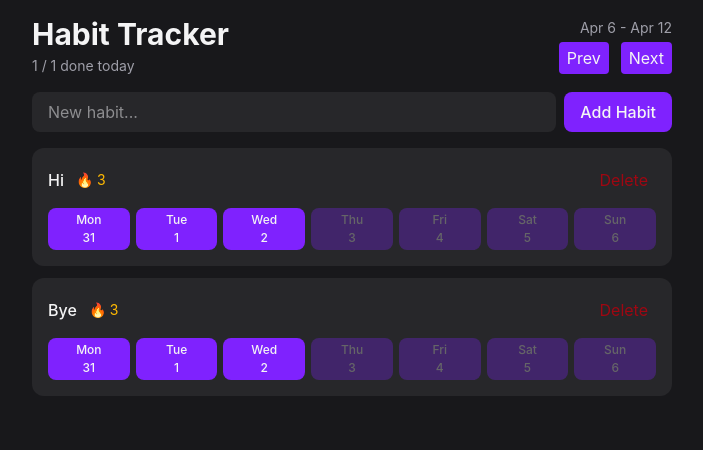
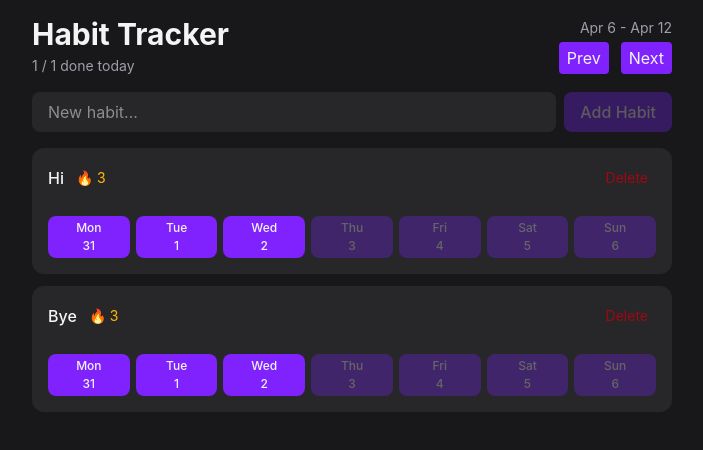
Before and after one commit to wshuston/resume-site, a React (Vite) app: page / in a window 1280 px wide. Shown: the top 450 px of the page, without its empty margins (288-991 px from the left). Built offline with nearby package versions, Linux system fonts and the light colour scheme.

Commit message:
adding form functionality

```diff
--- a/src/components/HabitForm.tsx
+++ b/src/components/HabitForm.tsx
@@ -1,10 +1,20 @@
 import {Button} from "./button";
+import {useState, type SubmitEvent} from "react";
 
 export function HabitForm() {
+    const [name, setName] = useState("")
+
+    function handleSubmit(e: SubmitEvent) {
+        e.preventDefault()
+
+        if (name.trim() === "") return
+        setName("")
+    }
+
     return (
-        <form action="" className="flex gap-2">
-            <input className="flex-1 rounded-lg bg-zinc-800 px-4 py-2 outline-none focus-visible:ring-2 focus-visible:ring-violet-500 " placeholder="New habit..."/>
-            <Button className="rounded-lg px-4 py-2 font-medium">Add Habit</Button>
+        <form onSubmit={handleSubmit} className="flex gap-2">
+            <input value={name} onChange={e => setName( e.target.value)} className="flex-1 rounded-lg bg-zinc-800 px-4 py-2 outline-none focus-visible:ring-2 focus-visible:ring-violet-500 " placeholder="New habit..."/>
+            <Button disabled={name.trim() === ""} className="rounded-lg px-4 py-2 font-medium">Add Habit</Button>
         </form>
     )
 }
--- a/src/components/HabitList.tsx
+++ b/src/components/HabitList.tsx
@@ -28,13 +28,13 @@ function HabitItem({ habit }: HabitItemProps) {
         end: endOfWeek(new Date(), {weekStartsOn: 1}),
     })
 
-    return <div className="rounded-xl bg-zinc-800 p-4">
+    return <div className="rounded-xl bg-zinc-800 p-4 flex flex-col gap-3">
         <div className="flex items-center justify-between mb-3">
             <div className="flex gap-3 items-center">
                 <span className="font-medium">{habit.name}</span>
                 <span className="text-sm text-amber-400">🔥 3</span>
             </div>
-            <Button variant="ghost-destructive">Delete</Button>
+            <Button variant="ghost-destructive" className="text-sm">Delete</Button>
         </div>
         <div className="flex gap-1.5">
             {visibleDates.map(date => (
--- a/src/components/button.tsx
+++ b/src/components/button.tsx
@@ -1,4 +1,4 @@
-import {ComponentProps, ReactNode} from "react";
+import {ComponentProps} from "react";
 import {twMerge} from "tailwind-merge";
 
 type Variant = "primary" | "secondary" | "ghost-destructive"
@@ -20,7 +20,7 @@ function getVariantStyles(variant: Variant) {
         case "primary":
             return "bg-violet-600 hover:bg-violet-500"
         case "secondary":
-            return "bg-zinc-600 hover:bg-zinc-600 text-zinc-400"
+            return "bg-zinc-700 hover:bg-zinc-600 text-zinc-400"
         case "ghost-destructive":
             return "hover:bg-red-800 text-red-800 hover:text-red-200"
         default:
```
